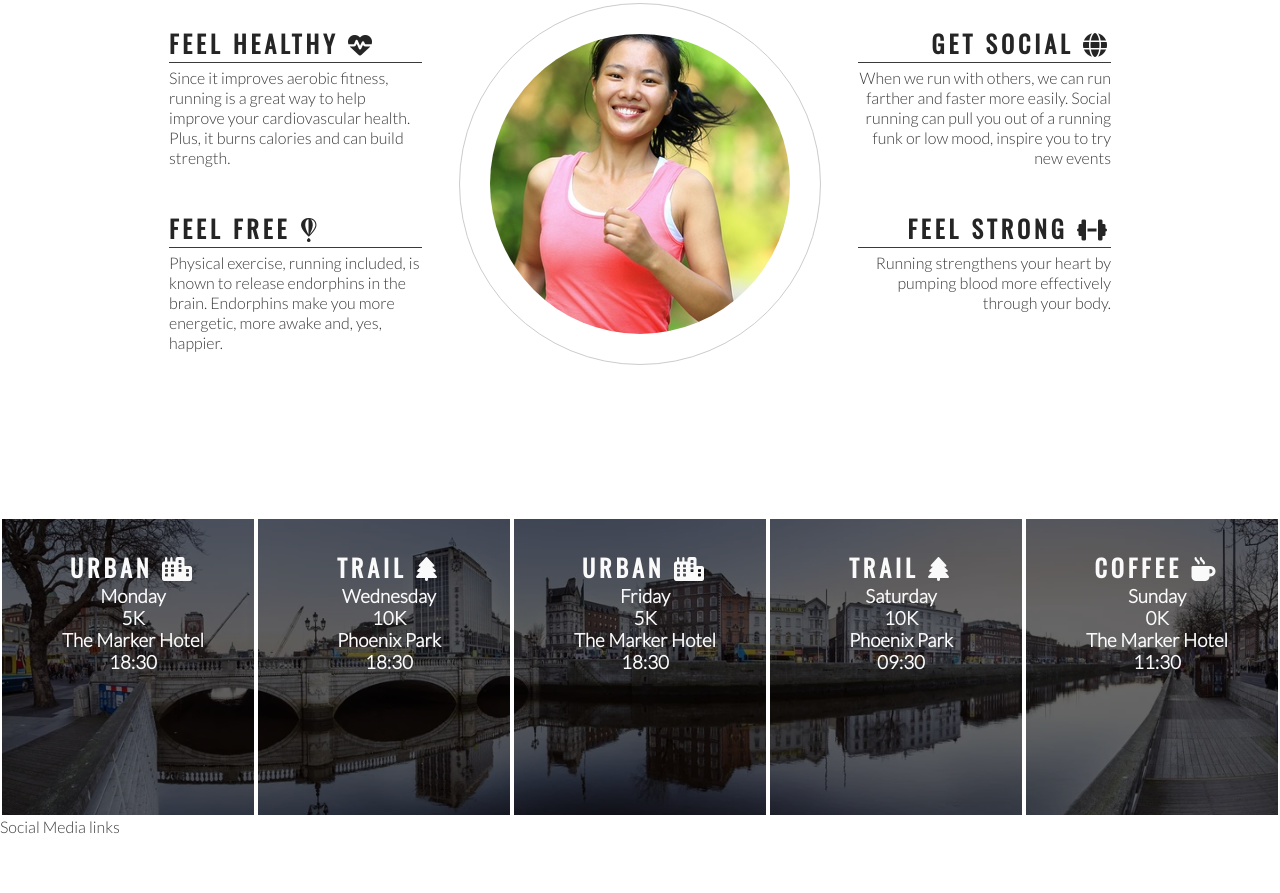
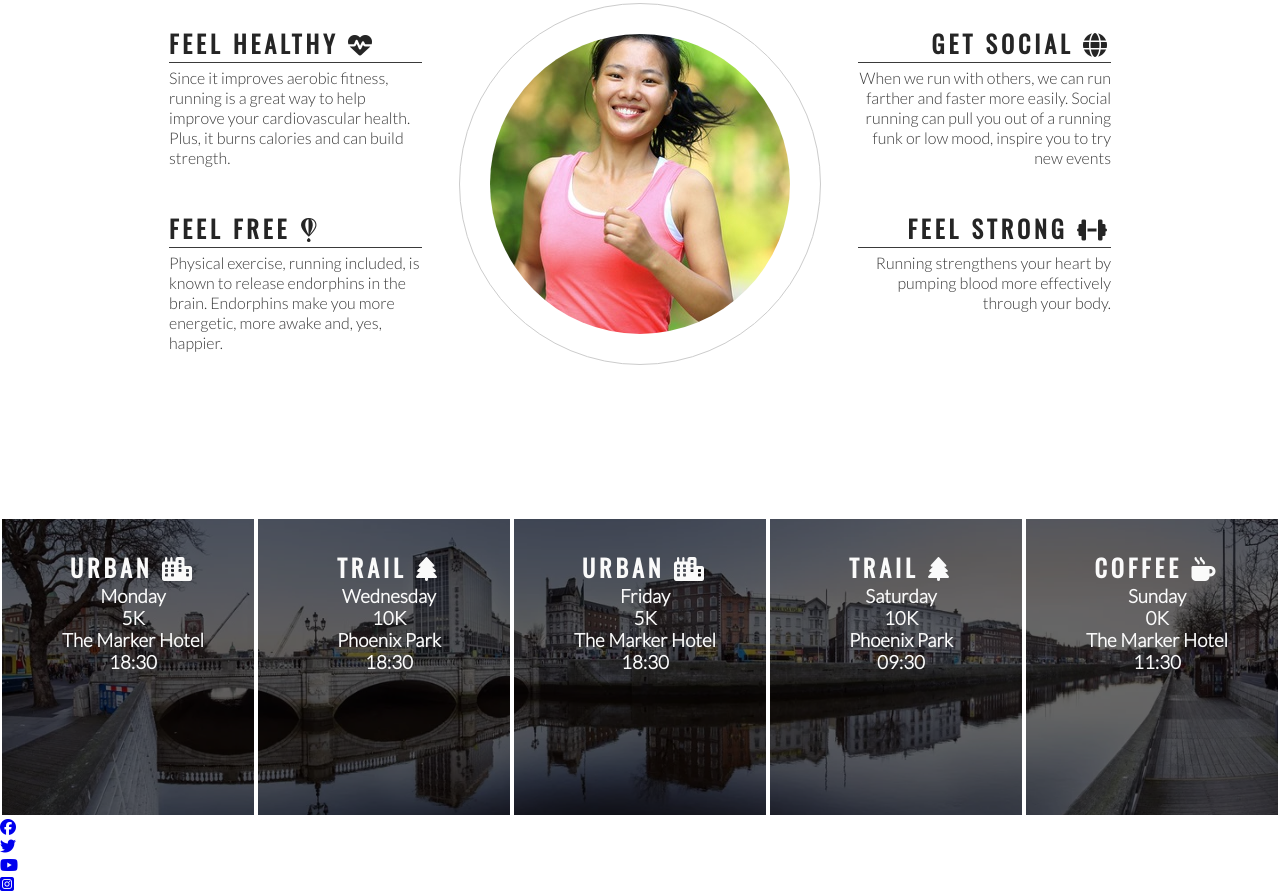
Before and after one commit to GaryS007/love-running, a plain HTML site: page index.html in a window 1280 px wide. Shown: the part 778-1671 px from the top of the page. Before the commit the page ends 1614 px from the top, so only its background shows below. Drawn offline with nearby package versions, Linux system fonts and the light colour scheme.

Commit message:
Add social media links and icons to footer

```diff
--- a/index.html
+++ b/index.html
@@ -116,7 +116,20 @@
         </div>
     </section>
     <footer>
-        Social Media links
+        <ul>
+            <li>
+                <a href="https://facebook.com" target="_blank" rel="noopener" aria-label="Visit our Facebook page (opens in a new tab)"><i class="fa-brands fa-facebook"></i></a>
+            </li>
+            <li>
+                <a href="https://twitter.com/home" target="_blank" rel="noopener" aria-label="Visit our Twitter page (opens in a new tab)"><i class="fa-brands fa-twitter"></i></a>
+            </li>
+            <li>
+                <a href="https://www.youtube.com/" target="_blank" rel="noopener" aria-label="Visit our Youtube page (opens in a new tab)"><i class="fa-brands fa-youtube"></i></a>
+            </li>
+            <li>
+                <a href="https://www.instagram.com/" target="_blank" rel="noopener" aria-label="Visit our Instagram page (opens in a new tab)"><i class="fa-brands fa-square-instagram"></i></a>
+            </li>
+        </ul>
     </footer>
 
     <!-- font awesome script -->
```
